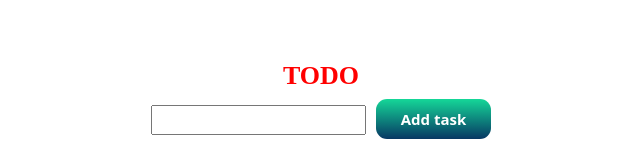
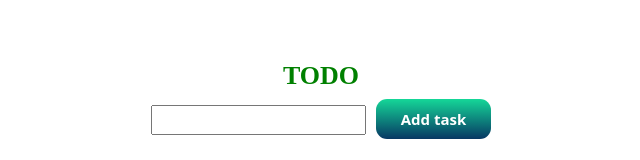
Before and after one commit to Sigma-vue-internship/vue-internship, a Vue app: page / in a window 1280 px wide. Shown: the top 160 px of the page, without its empty margins (319-959 px from the left). Built offline with nearby package versions, Linux system fonts and the light colour scheme.

Commit message:
REFACTOR titleColor computed

```diff
--- a/src/App.vue
+++ b/src/App.vue
@@ -42,31 +42,30 @@ export default {
       if (!this.currentItem.length) return;
       this.item.task = this.currentItem;
       this.todoList.push(this.item);
-      this.item = {...this.item, task: null};
+      this.item = { ...this.item, task: null };
       this.currentItem = "";
     },
     deleteItem(id) {
       this.todoList = this.todoList.filter((item, i) => i !== id);
     },
-    countDoneItems(isDone) {
-      return isDone
-        ? this.todoList.filter((item) => item.isDone).length
-        : this.todoList.filter((item) => !item.isDone).length;
+    countDoneItems() {
+      return this.todoList.filter((item) => item.isDone).length;
     },
   },
   computed: {
     titleColor() {
       const doneItemsLength = this.countDoneItems(true);
+      const todoListLength = this.todoList.length;
 
-      const isNotDoneItemsLength = this.countDoneItems(false);
-
-      if (doneItemsLength === 0 || doneItemsLength < isNotDoneItemsLength)
+      if (doneItemsLength < todoListLength / 2) {
         return "red";
+      }
       if (
-        doneItemsLength >= isNotDoneItemsLength &&
-        doneItemsLength !== this.todoList.length
-      )
+        doneItemsLength >= todoListLength / 2 &&
+        doneItemsLength !== todoListLength
+      ) {
         return "yellow";
+      }
       return "green";
     },
   },
```
